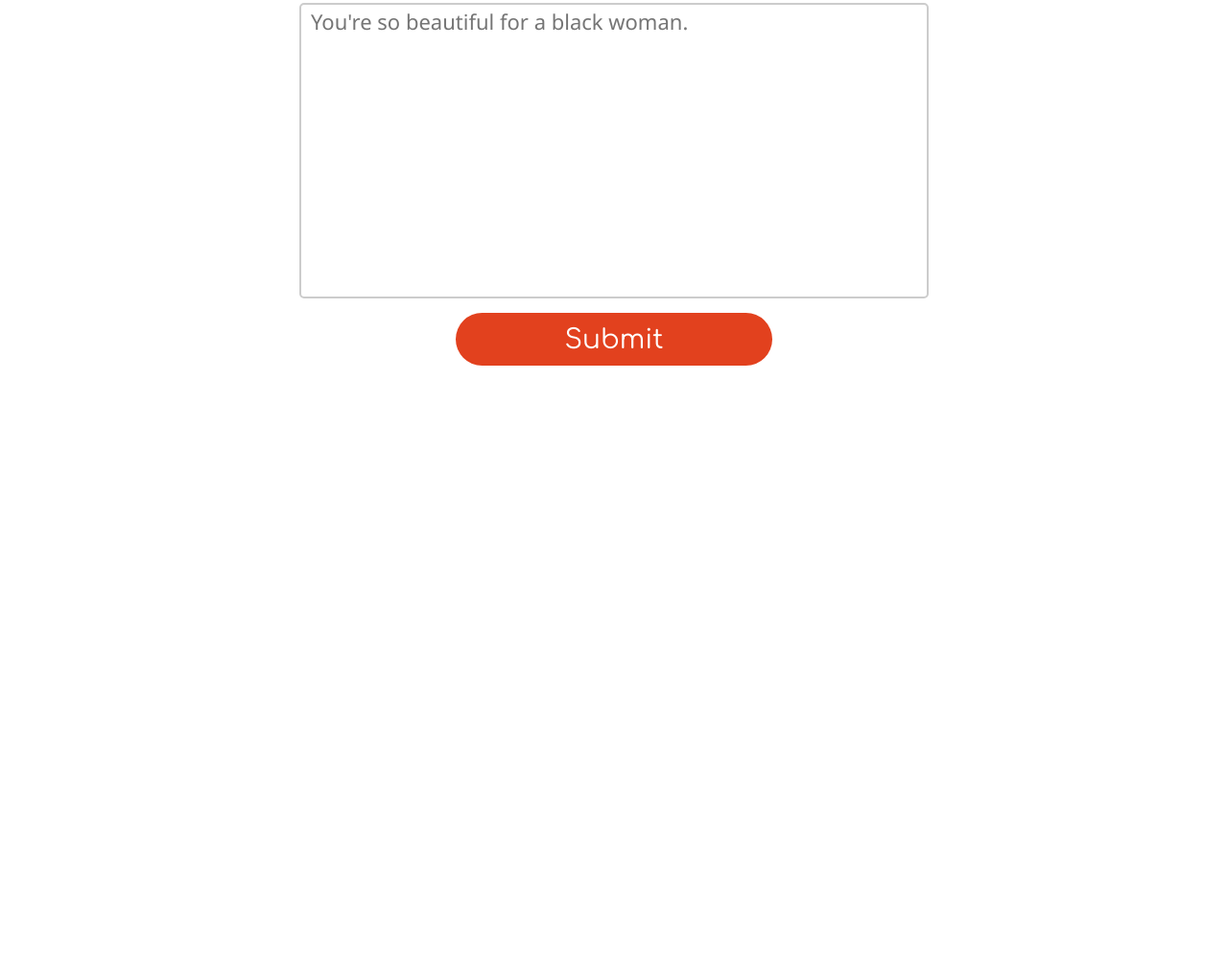
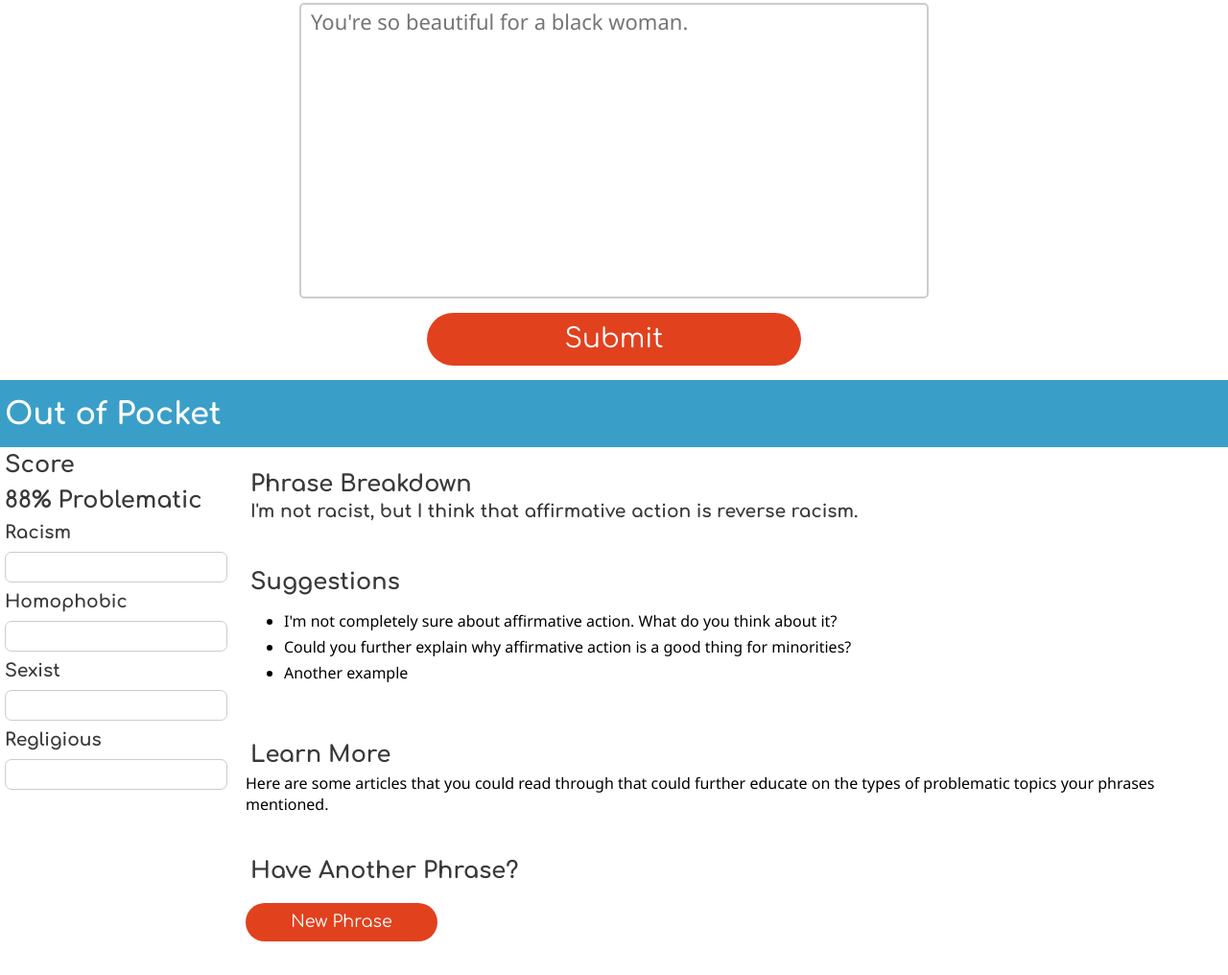
Before and after one commit to Adespinoza/outofpocket, a React app in the folder outofpocket/: page /results in a window 1280 px wide. Shown: the part 472-1488 px from the top of the page at 96% size. Before the commit the page ends 868 px from the top, so only its background shows below. Built offline with nearby package versions, Linux system fonts and the light colour scheme.

Commit message:
Created the results page.

```diff
--- a/outofpocket/src/Home.css
+++ b/outofpocket/src/Home.css
@@ -5,6 +5,7 @@ html, body {
 h1, h2, h3, h4, h5, h6 {
   margin: 5px;
   font-family: 'Comfortaa', serif;
+  color: rgb(57, 57, 57);
   /*font-family: 'Poiret One', serif;*/
   /*font-family: 'Noto Sans', serif; /* Body Text*/
   /*font-family: 'Poppins', serif; Body Text */
@@ -72,8 +73,10 @@ h1, h2, h3, h4, h5, h6 {
   justify-content: center;
   align-items: center;
   font-size: 50px;
+  height: 400px;
+}
+.header > h1 {
   color: white;
-  height: 400px;
 }
 .item {
   width: 550px;
@@ -83,12 +86,21 @@ button {
   font-family: 'Comfortaa', serif;
   outline: none;
 }
+.submit {
+  text-decoration: none;
+  display: flex !important;
+  justify-content: center;
+  align-items: center;
+}
 .primary {
+  font-family: 'Comfortaa', serif;
   border: none;
-  cursor: pointer;
+  font-decoration: none;
   color: #ffffff;
   background-color: #E2411E;
   margin: 15px 0px;
+  text-align: center;
+  line-height: 1.1;
 }
 .primary:hover {
   transition: all 0.25s ease-out;
@@ -110,6 +122,9 @@ button {
 }
 .btn-small {
   font-size: 1.1em;
+  padding: 0px 30px;
+  display: inline-block;
+  border-radius: 40px;
   width: 200px;
   height: 40px;
 }
@@ -134,3 +149,45 @@ button {
   text-align: center;
   margin: 20px 0px;
 }
+
+/******* Results Page ********/
+.container--left {
+  display: flex;
+  flex-direction: column;
+  width: 20%;
+  height: auto;
+}
+.container--right {
+  display: flex;
+  flex-direction: column;
+  width: 80%;
+  height: 100%;
+}
+.header--small {
+  align-items: center;
+  height: 70px;
+  background-color: #3a9fc8;
+}
+.header--small > h1 {
+  color: white;
+}
+.section {
+  height: auto;
+  margin: 20px 0;
+}
+.meter {
+  width: 230px;
+  height: 30px;
+  border: 1px solid #ccc;
+  border-radius: 7px;
+  background-color: white;
+  margin: 5px;
+}
+.bar {
+  background: black;
+  height: 2px;
+  width: 0%;
+}
+.suggestions > li {
+  margin: 5px 0;
+}
--- a/outofpocket/src/Home.js
+++ b/outofpocket/src/Home.js
@@ -5,6 +5,7 @@ import {
   Link
 } from 'react-router-dom'
 import './Home.css';
+import Results from './components/Results';
 let placeholder = '';
 const randomPhrases = [
   "I'm not racist, but I think affirmative action is reverse racism.",
@@ -31,6 +32,7 @@ class Home extends Component {
   handleSubmit(event) {
     // Sends the phrase to the backend
     // Jumps to the results page
+    console.log({ prompt: this.state.value });
     console.log(this.state.value);
   }
 
@@ -50,8 +52,9 @@ class Home extends Component {
           <h1 className="phrase-header">Enter Sentence or Phrase</h1>
           <textarea rows="10" cols="50" className="phrase-area" placeholder={placeholder} value={this.state.value} onChange={this.handleChange}>
           </textarea>
-          <button type="submit" className="primary btn-large" onClick={this.handleSubmit}>Submit</button>
+          <Link to="/results" className="primary btn-large submit" onClick={this.handleSubmit}>Submit</Link>
         </div>
+        <Route path="/results" component={Results}/>
       </div>
       </Router>
     );
--- /dev/null
+++ b/outofpocket/src/components/Results/index.js
@@ -0,0 +1,60 @@
+import React, { Component } from 'react';
+import {
+  BrowserRouter as Router,
+  Route,
+  Link
+} from 'react-router-dom'
+
+const Results = () => (
+  <div>
+    <div className="container--fluid header--small">
+      <h1>Out of Pocket</h1>
+    </div>
+    <div className="container--fluid row">
+      <div className="container--left column">
+        <h2>Score</h2>
+        <h2>88% Problematic</h2>
+        <h3>Racism</h3>
+        <div className="meter">
+          <div id="bar" class="bar animating"></div>
+        </div>
+        <h3>Homophobic</h3>
+        <div className="meter">
+          <div id="bar" class="bar animating"></div>
+        </div>
+        <h3>Sexist</h3>
+        <div className="meter">
+          <div id="bar" class="bar animating"></div>
+        </div>
+        <h3>Regligious</h3>
+        <div className="meter">
+          <div id="bar" class="bar animating"></div>
+        </div>
+      </div>
+      <div className="container--right column">
+        <div className="section">
+          <h2>Phrase Breakdown</h2>
+          <h3>I'm not racist, but I think that affirmative action is reverse racism.</h3>
+        </div>
+        <div className="section">
+          <h2>Suggestions</h2>
+          <ul className="suggestions">
+            <li>I'm not completely sure about affirmative action. What do you think about it?</li>
+            <li>Could you further explain why affirmative action is a good thing for minorities?</li>
+            <li>Another example</li>
+          </ul>
+        </div>
+        <div className="section">
+        <h2>Learn More</h2>
+        Here are some articles that you could read through that could further educate on the types of problematic topics your phrases mentioned.
+        </div>
+        <div className="section">
+        <h2>Have Another Phrase?</h2>
+        <button className="primary btn-small">New Phrase</button>
+        </div>
+      </div>
+    </div>
+  </div>
+)
+
+export default Results
```
Also changed, not shown: outofpocket/src/results.js (deleted, +0 -7 lines), outofpocket/src/components/Results/style.css (added).
